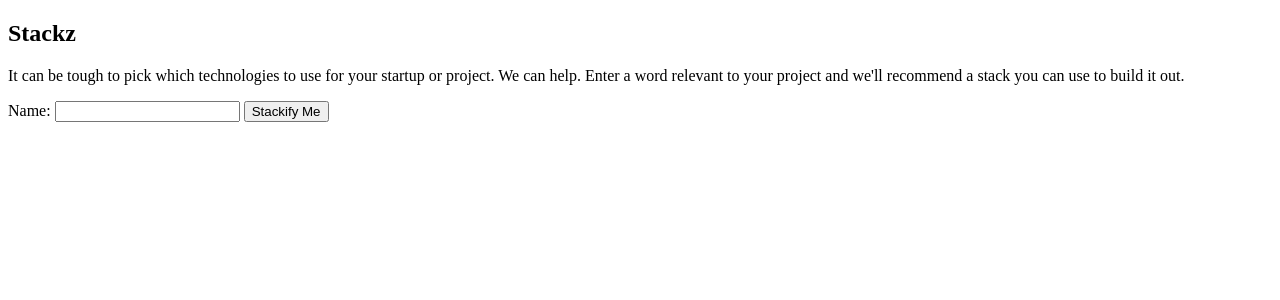
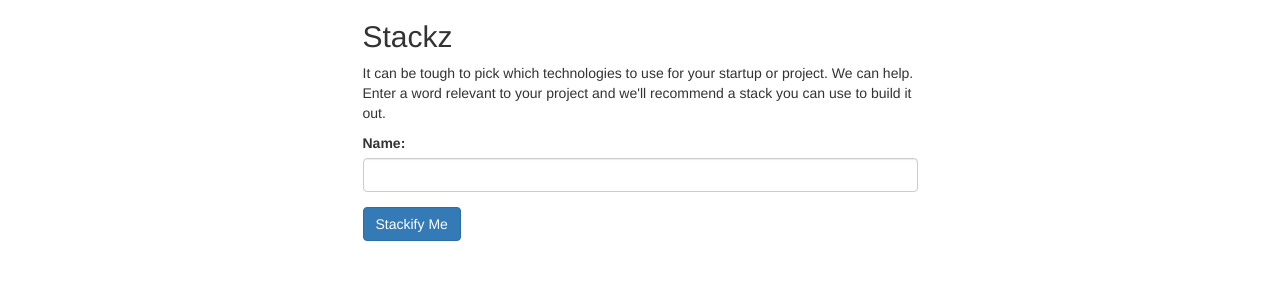
Before and after one commit to rpmartz/stackify, a Flask app: page / in a window 1280 px wide. Shown: the top 300 px of the page. Run offline with Flask 2, Linux system fonts and the light colour scheme; some libraries are stand-ins or nearby versions.

Commit message:
back end/front end/full stack dev

```diff
--- a/templates/home.html
+++ b/templates/home.html
@@ -1,17 +1,23 @@
-<!DOCTYPE html>
-<html lang="en">
-<head>
-    <meta charset="UTF-8">
-    <title>Stackz</title>
-</head>
-<body>
-<h2>Stackz</h2>
-<p>It can be tough to pick which technologies to use for your startup or project. We can help.
+{% extends 'layout.html' %}
+{% block body %}
+
+    <div class="container">
+        <div class="row">
+            <div class="col-xs-6 col-xs-offset-3">
+                <h2>Stackz</h2>
+                <p>It can be tough to pick which technologies to use for your startup or project. We can help.
     Enter a word relevant to your project and we'll recommend a stack you can use to build it out.</p>
-<form action="stack" method="post">
-    <label for="stackName">Name:</label>
-    <input type="text" name="stackName" required="required" pattern="[A-Za-z]{1,8}"/>
-    <input type="submit" value="Stackify Me"/>
-</form>
-</body>
-</html>
+                <form action="stack" method="post">
+                    <div class="form-group">
+                        <label class="control-label" for="stackName">Name:</label>
+                        <input class="form-control" type="text" name="stackName" required="required"
+                               pattern="[A-Za-z]{1,8}"/>
+                    </div>
+                    <div class="form-group">
+                        <input type="submit" value="Stackify Me" class="btn btn-primary"/>
+                    </div>
+                </form>
+            </div>
+        </div>
+    </div>
+{% endblock %}
--- /dev/null
+++ b/templates/layout.html
@@ -0,0 +1,12 @@
+<!DOCTYPE html>
+<html lang="en">
+<head>
+    <meta charset="UTF-8">
+    <title>Stackz</title>
+    <link rel="stylesheet" href="https://cdnjs.cloudflare.com/ajax/libs/bootswatch/3.3.7/superhero/bootstrap.min.css"
+          type="text/css"/>
+</head>
+<body>
+{% block body %}{% endblock %}
+</body>
+</html>
```
Also changed, not shown: templates/stack.html (+13 -11 lines).
